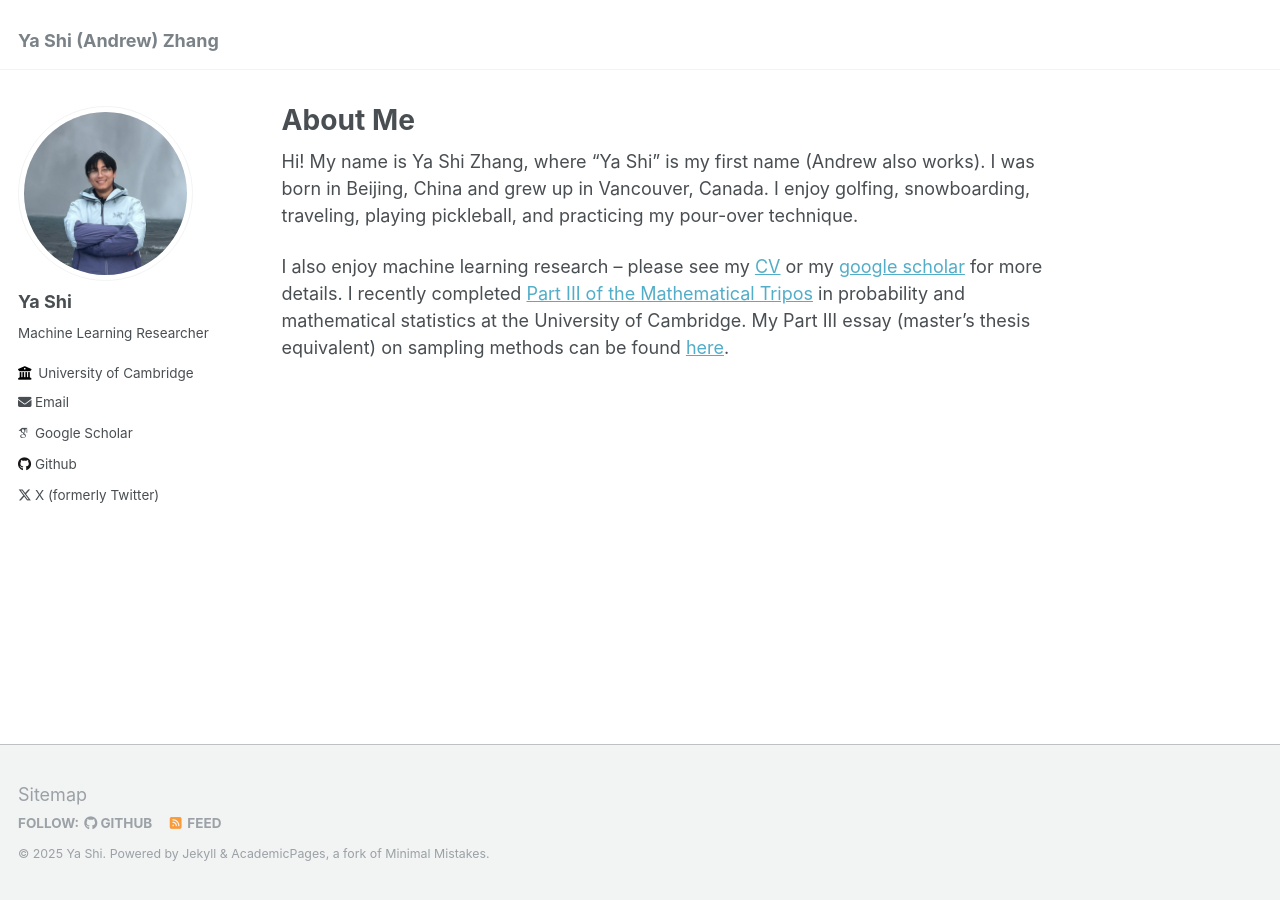
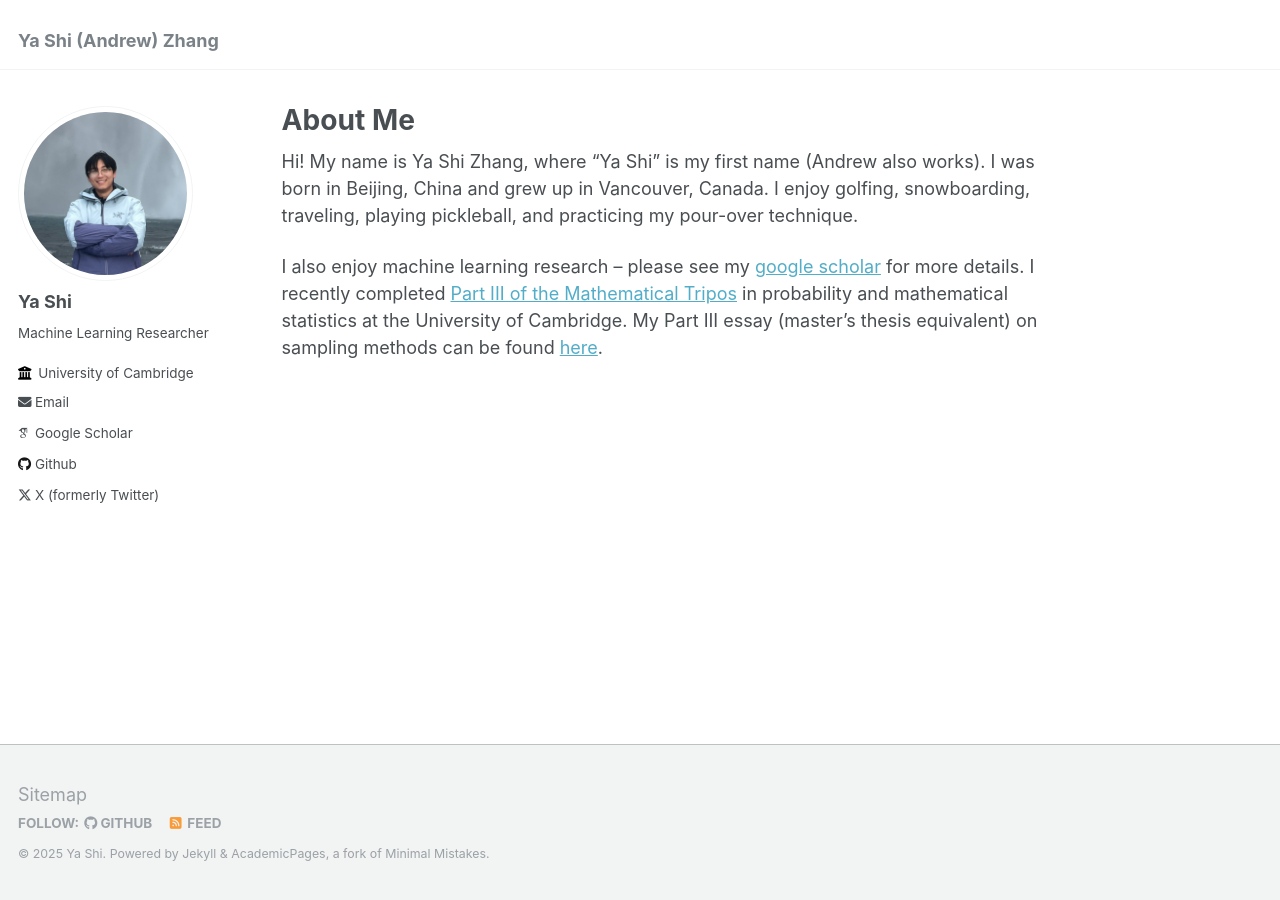
Before and after one commit to yashizhang/yashizhang.github.io, a Jekyll site: the page built from _pages/about.md, in a window 1280 px wide. Built offline with Jekyll 4.4.1, drawn with Linux system fonts in a browser that asks for light colours; some web fonts are replaced.

Commit message:
updated cv

```diff
--- a/_pages/about.md
+++ b/_pages/about.md
@@ -9,4 +9,4 @@ redirect_from:
 
 Hi! My name is Ya Shi Zhang, where "Ya Shi" is my first name (Andrew also works). I was born in Beijing, China and grew up in Vancouver, Canada. I enjoy golfing, snowboarding, traveling, playing pickleball, and practicing my pour-over technique.
 
-I also enjoy machine learning research – please see my [CV](https://yashizhang.github.io/files/YaShiZhangCV.pdf) or my [google scholar](https://scholar.google.com/citations?user=XnGGhVEAAAAJ&hl=en) for more details. I recently completed [Part III of the Mathematical Tripos](https://en.wikipedia.org/wiki/Part_III_of_the_Mathematical_Tripos) in probability and mathematical statistics at the University of Cambridge. My Part III essay (master's thesis equivalent) on sampling methods can be found [here](https://yashizhang.github.io/files/PartIIIEssay.pdf).
+I also enjoy machine learning research – please see my [google scholar](https://scholar.google.com/citations?user=XnGGhVEAAAAJ&hl=en) for more details. I recently completed [Part III of the Mathematical Tripos](https://en.wikipedia.org/wiki/Part_III_of_the_Mathematical_Tripos) in probability and mathematical statistics at the University of Cambridge. My Part III essay (master's thesis equivalent) on sampling methods can be found [here](https://yashizhang.github.io/files/PartIIIEssay.pdf).
```
Also changed, not shown: 1 other file.
